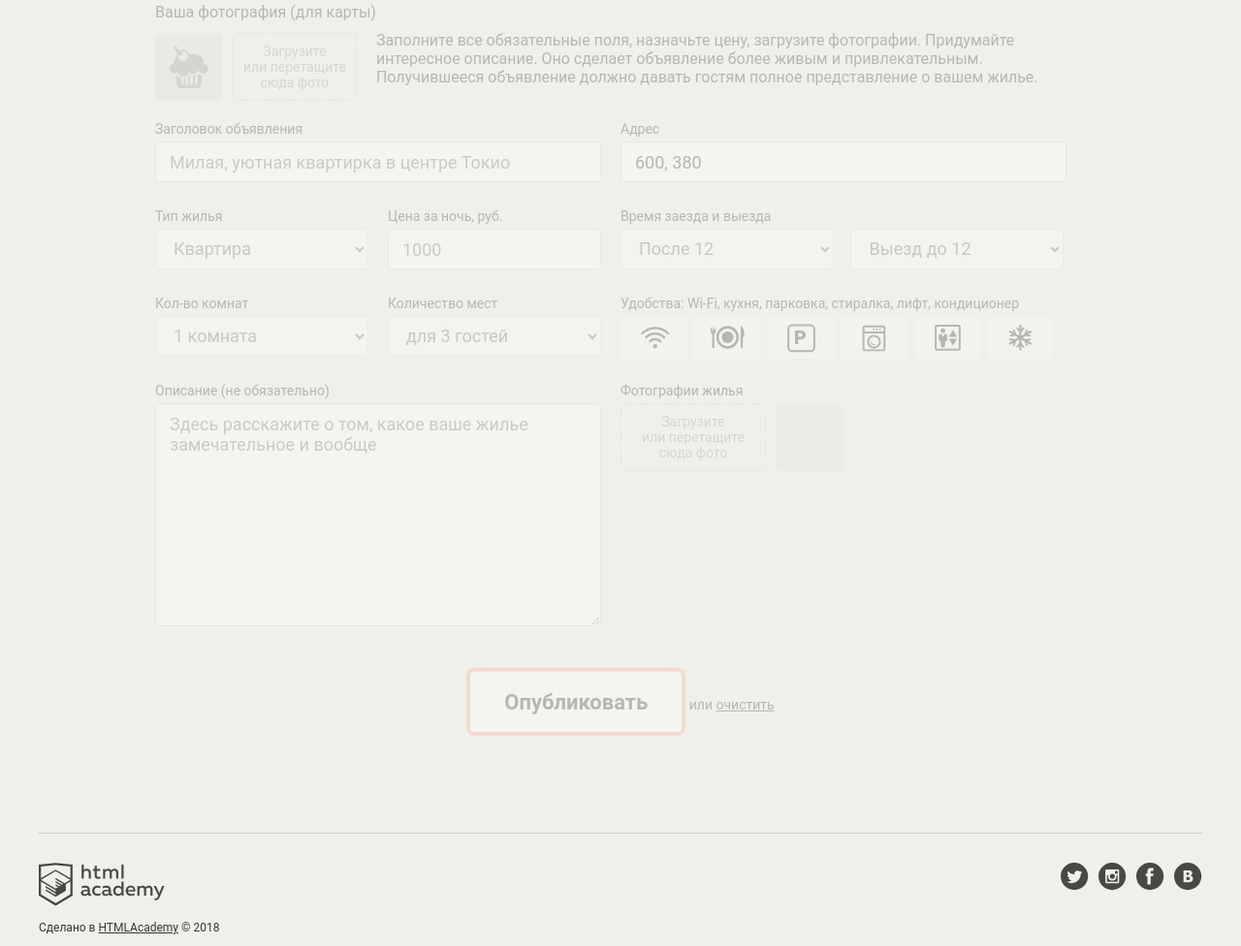
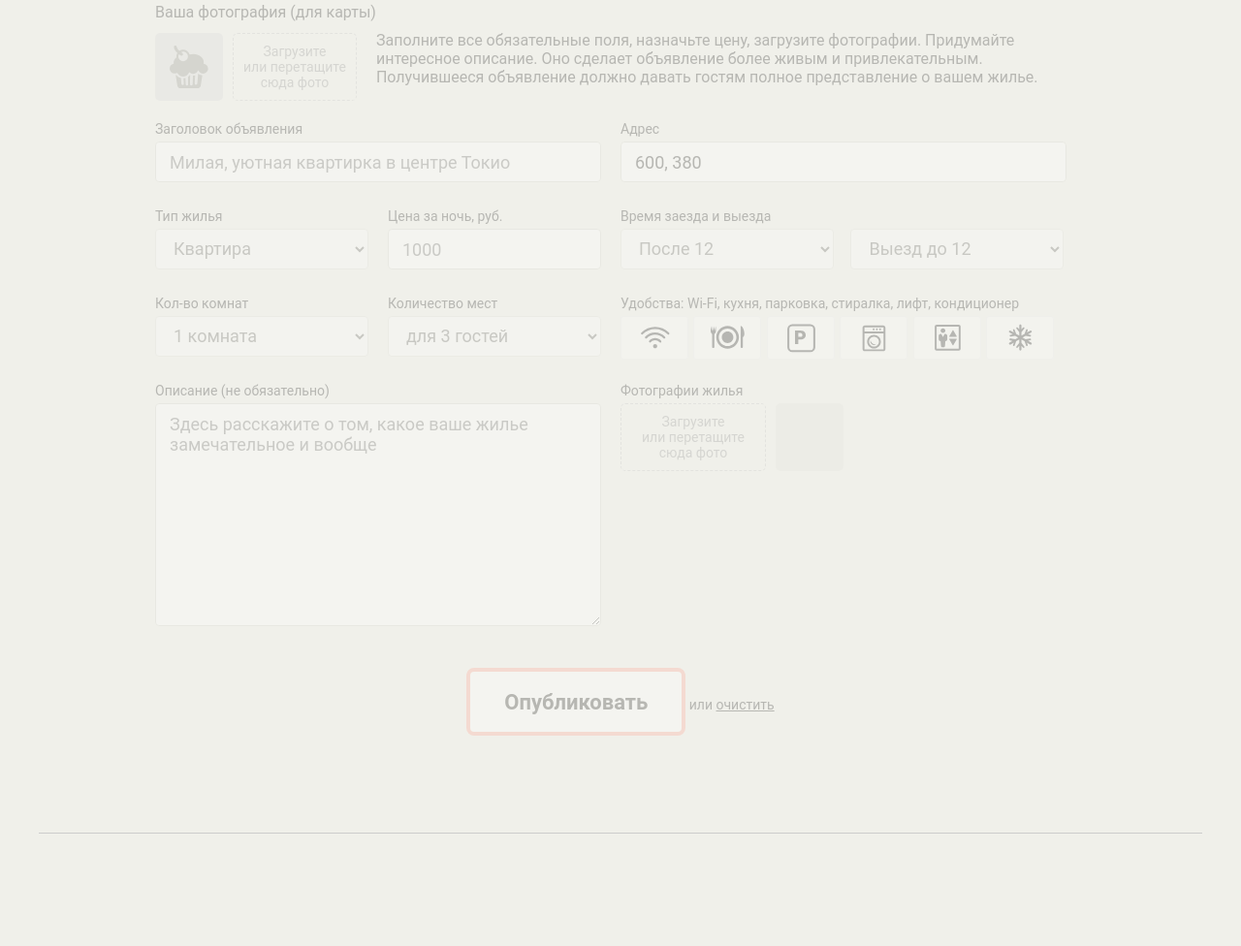
Before and after one commit to tehfoxen/js, a website: page index.html in a window 1280 px wide. Shown: the part 830-1806 px from the top of the page at 97% size. After the commit the page ends 1720 px from the top, so only its background shows below. Drawn offline with Linux system fonts and the light colour scheme; files whose address does not match are found by name.

Commit message:
Update index.html

```diff
--- a/index.html
+++ b/index.html
@@ -216,25 +216,13 @@
 
   <footer class="footer container">
     <div class="footer__copyright copyright">
-      <a class="copyright__link copyright__link--image" href="https://htmlacademy.ru/intensive/javascript">
-        <img src="img/htmla-logo.svg" width="130" height="45" alt="HTML Academy" class="copyright__logo">
-      </a>
-      <p>Сделано в <a class="copyright__link copyright__link--text" href="https://htmlacademy.ru/intensive/javascript">HTMLAcademy</a> &copy; 2018</p>
+
+
+
     </div>
 
     <ul class="footer__contacts contacts">
-      <li>
-        <a href="https://twitter.com/htmlacademy_ru" class="contacts__link contacts__link--twitter">Twitter</a>
-      </li>
-      <li>
-        <a href="https://www.instagram.com/htmlacademy/" class="contacts__link contacts__link--instagram">Instagtam</a>
-      </li>
-      <li>
-        <a href="https://www.facebook.com/htmlacademy" class="contacts__link contacts__link--facebook">Facebook</a>
-      </li>
-      <li>
-        <a href="https://vk.com/htmlacademy" class="contacts__link contacts__link--vk">VK</a>
-      </li>
+
     </ul>
   </footer>
 
```
